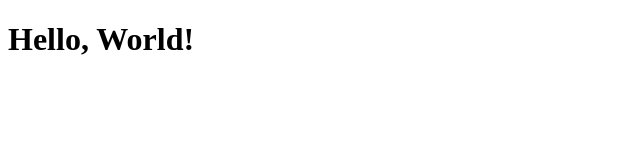
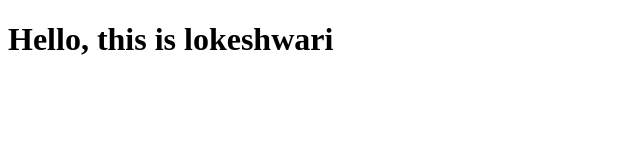
Before and after one commit to LokeshwariV/aws_ecs_tf_html_webapp, a plain HTML site: page index.html in a window 1280 px wide. Shown: the whole page, without its empty margins (0-640 px from the left). Drawn offline with Linux system fonts and the light colour scheme.

```diff
--- a/CI/index.html
+++ b/index.html
@@ -4,6 +4,6 @@
     <title>Hello World</title>
 </head>
 <body>
-    <h1>Hello, World!</h1>
+    <h1>Hello, this is lokeshwari</h1>
 </body>
 </html>
```
Also changed, not shown: 10 other files.
